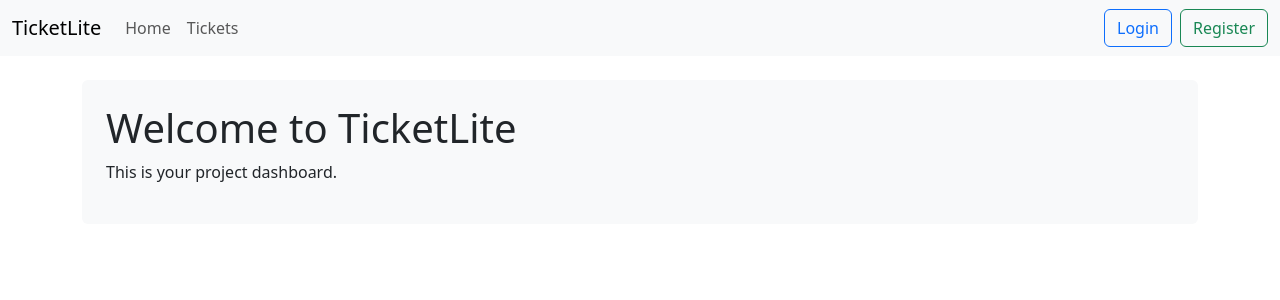
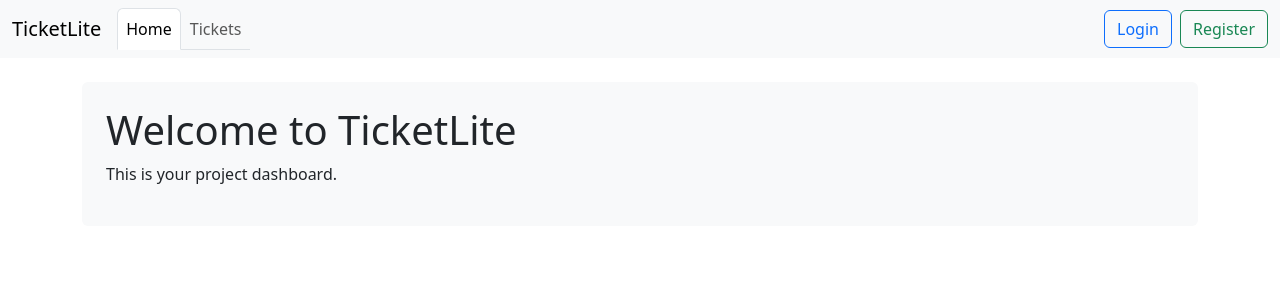
Before and after one commit to owenrobbins/SoftwareEngineeringProject-TicketManager, a Django app: page / in a window 1280 px wide. Shown: the top 300 px of the page. Run offline with Django 4.2, Linux system fonts and the light colour scheme.

Commit message:
added tabs to the navbar for user validation so that they can see what page they're on

```diff
--- a/core/templates/core/base.html
+++ b/core/templates/core/base.html
@@ -21,9 +21,13 @@ All other templates inherit from this to ensure consistent styling
             <a class="navbar-brand" href='#'>TicketLite</a>
 
             <!-- Main Page Navigation Here -->
-            <ul class="navbar-nav me-auto">
-                <a class="nav-link" href="{% url 'core:home' %}">Home</a>
-                <a class="nav-link" href="{% url 'core:ticket_list' %}">Tickets</a>
+            <ul class="navbar-nav me-auto nav-tabs">
+                <li class="nav-item">
+                    <a class="nav-link {% if request.resolver_match.url_name == 'home' %}active{% endif %}" aria-current="page" href="{% url 'core:home' %}">Home</a>
+                </li>
+                <li class="nav-item">
+                    <a class="nav-link {% if request.resolver_match.url_name == 'ticket_list' %}active{% endif %}" aria-current="page" href="{% url 'core:ticket_list' %}">Tickets</a>
+                </li>
                 <!-- Place following button links here -->
             </ul>
 
```
